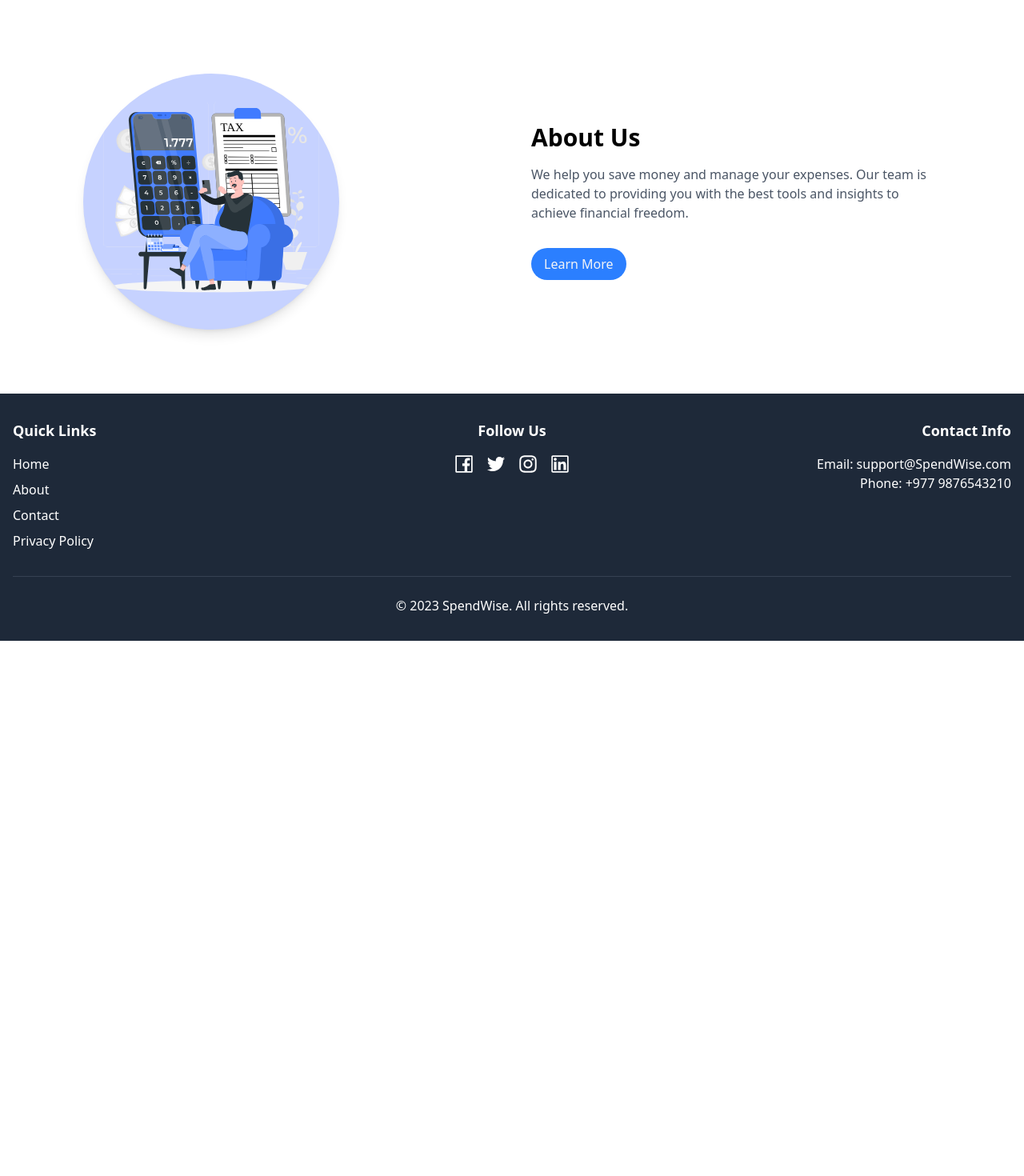
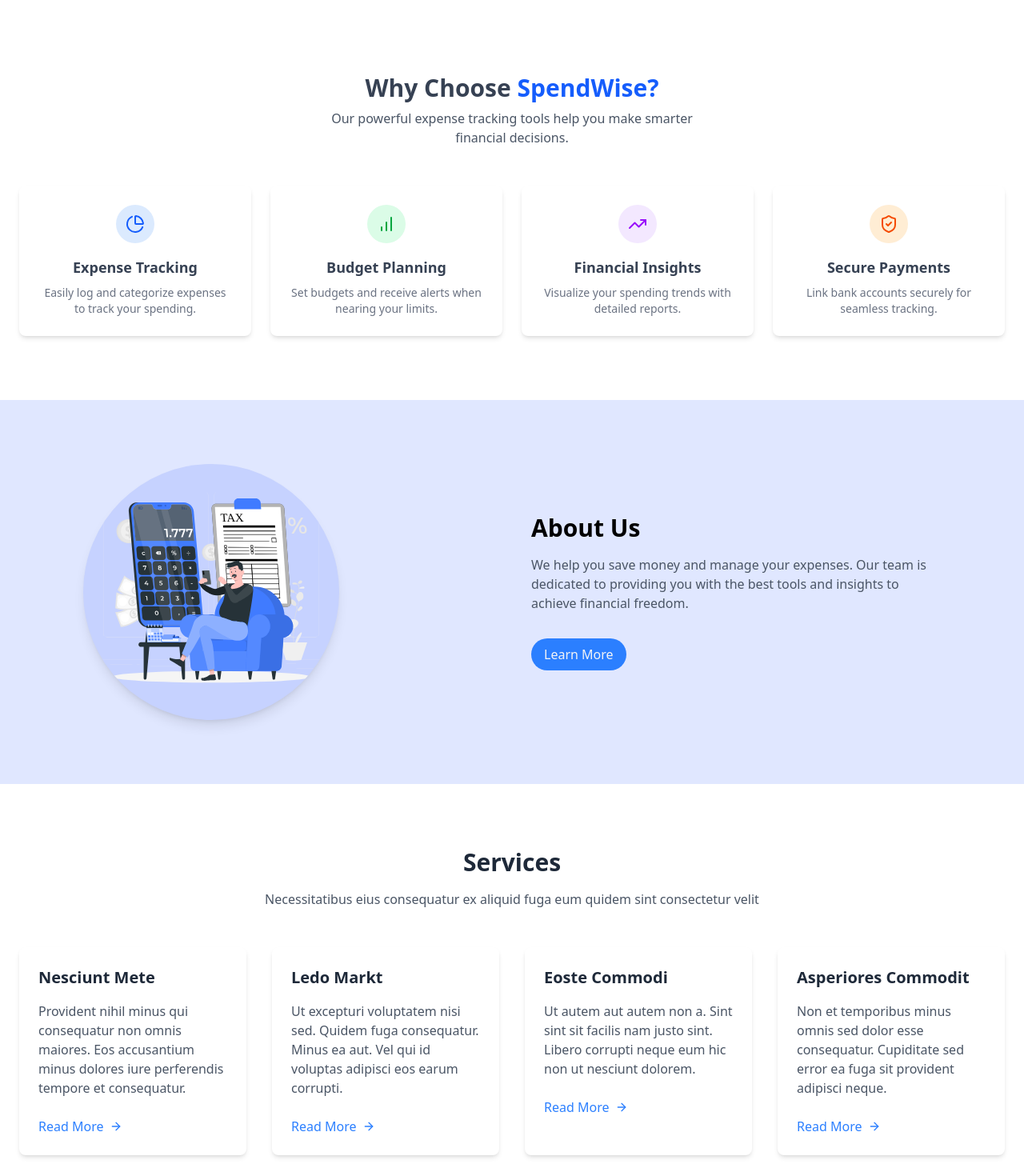
Before and after one commit to SonuThapaMagar/SpendWise, a React (Vite) app: page / in a window 1280 px wide. Shown: the part 580-2050 px from the top of the page at 80% size. Before the commit the page ends 1381 px from the top, so only its background shows below. Built offline with nearby package versions, Linux system fonts and the light colour scheme.

Commit message:
Component separated for each section

```diff
--- /dev/null
+++ b/src/content/About.jsx
@@ -0,0 +1,52 @@
+import React from "react";
+import AboutIcon from "../assets/about.svg";
+
+const About = () => {
+  return (
+    <>
+      {/* About Section */}
+      <section id="about" className="py-20 px-20 bg-indigo-100 relative">
+        {/* Wave Divider BEFORE About Section */}
+        <div className="relative w-full overflow-hidden leading-[0]">
+          <svg
+            className="absolute top-0 left-0 w-full"
+            viewBox="0 0 1200 120"
+            xmlns="http://www.w3.org/2000/svg"
+          >
+            <path
+              d="M0 60 Q 300 120, 600 60 T 1200 60 L 1200 0 L 0 0 Z"
+              className="fill-indigo-100"
+            ></path>
+          </svg>
+        </div>
+        <div className="container mx-auto px-6">
+          <div className="grid grid-cols-1 md:grid-cols-2 gap-12 items-center">
+            {/* Image on the left */}
+            <div className="flex justify-center md:justify-start">
+              <img
+                src={AboutIcon}
+                alt="About Us"
+                className="rounded-full w-64 h-64 md:w-80 md:h-80 object-cover shadow-lg bg-indigo-200"
+              />{" "}
+            </div>
+
+            {/* Content on the right */}
+            <div className="text-center md:text-left">
+              <h2 className="text-3xl font-bold">About Us</h2>
+              <p className="mt-4 text-gray-600 mb-8">
+                We help you save money and manage your expenses. Our team is
+                dedicated to providing you with the best tools and insights to
+                achieve financial freedom.
+              </p>
+              <button className="bg-blue-500 text-gray-100 px-4 py-2 rounded-full hover:bg-blue-600 transition duration-300 font-sm flex items-center justify-center">
+                Learn More
+              </button>
+            </div>
+          </div>
+        </div>
+      </section>
+    </>
+  );
+};
+
+export default About;
--- a/src/content/Content.jsx
+++ b/src/content/Content.jsx
@@ -1,7 +1,14 @@
 import React from "react";
-import { ArrowRight } from "lucide-react";
+import {
+  ArrowRight,
+  PieChart,
+  BarChart,
+  TrendingUp,
+  ShieldCheck,
+} from "lucide-react";
 import Landing from "../assets/Landing.svg";
-import About from "../assets/about.svg";
+import Services from "./Services";
+import About from "./About";
 
 const Content = () => {
   return (
@@ -57,34 +64,96 @@
         </div>
       </section>
 
-      {/* About Section */}
-      <section id="about" className="py-20  px-20 bg-white">
-        <div className="container mx-auto px-6">
-          <div className="grid grid-cols-1 md:grid-cols-2 gap-12 items-center">
-            {/* Image on the left */}
-            <div className="flex justify-center md:justify-start">
-              <img
-                src={About}
-                alt="About Us"
-                className="rounded-full w-64 h-64 md:w-80 md:h-80 object-cover shadow-lg bg-indigo-200"
-              />
+      {/*Features*/}
+
+      <section className="relative py-20 px-6 bg-gradient-to-br overflow-hidden ">
+        <div className="container mx-auto">
+          {/* Section Heading */}
+          <div className="text-center mb-12">
+            <h2 className="text-3xl font-bold text-gray-700">
+              Why Choose <span className="text-blue-600">SpendWise?</span>
+            </h2>
+            <p className="text-gray-600 max-w-lg mx-auto mt-2">
+              Our powerful expense tracking tools help you make smarter
+              financial decisions.
+            </p>
+          </div>
+
+          {/* Feature Cards */}
+          <div className="grid grid-cols-1 sm:grid-cols-2 md:grid-cols-4 gap-6 ">
+            {/* Feature 1: Expense Tracking */}
+            <div className="bg-white p-6 rounded-lg shadow-md hover:shadow-xl transition-all duration-300 flex flex-col items-center">
+              <div className="bg-blue-100 p-3 rounded-full">
+                <PieChart className="h-6 w-6 text-blue-600" />
+              </div>
+              <h3 className="text-lg font-semibold text-gray-700 mt-4">
+                Expense Tracking
+              </h3>
+              <p className="text-gray-500 text-sm text-center mt-2">
+                Easily log and categorize expenses to track your spending.
+              </p>
             </div>
 
-            {/* Content on the right */}
-            <div className="text-center md:text-left">
-              <h2 className="text-3xl font-bold">About Us</h2>
-              <p className="mt-4 text-gray-600 mb-8">
-                We help you save money and manage your expenses. Our team is
-                dedicated to providing you with the best tools and insights to
-                achieve financial freedom.
+            {/* Feature 2: Budget Planning */}
+            <div className="bg-white p-6 rounded-lg shadow-md hover:shadow-xl transition-all duration-300 flex flex-col items-center">
+              <div className="bg-green-100 p-3 rounded-full">
+                <BarChart className="h-6 w-6 text-green-600" />
+              </div>
+              <h3 className="text-lg font-semibold text-gray-700 mt-4">
+                Budget Planning
+              </h3>
+              <p className="text-gray-500 text-sm text-center mt-2">
+                Set budgets and receive alerts when nearing your limits.
               </p>
-              <button className="bg-blue-500 text-gray-100 px-4 py-2 rounded-full hover:bg-blue-600 transition duration-300 font-sm flex items-center justify-center">
-                Learn More
-              </button>
+            </div>
+
+            {/* Feature 3: Financial Insights */}
+            <div className="bg-white p-6 rounded-lg shadow-md hover:shadow-xl transition-all duration-300 flex flex-col items-center">
+              <div className="bg-purple-100 p-3 rounded-full">
+                <TrendingUp className="h-6 w-6 text-purple-600" />
+              </div>
+              <h3 className="text-lg font-semibold text-gray-700 mt-4">
+                Financial Insights
+              </h3>
+              <p className="text-gray-500 text-sm text-center mt-2">
+                Visualize your spending trends with detailed reports.
+              </p>
+            </div>
+
+            {/* Feature 4: Secure Payments */}
+            <div className="bg-white p-6 rounded-lg shadow-md hover:shadow-xl transition-all duration-300 flex flex-col items-center">
+              <div className="bg-orange-100 p-3 rounded-full">
+                <ShieldCheck className="h-6 w-6 text-orange-600" />
+              </div>
+              <h3 className="text-lg font-semibold text-gray-700 mt-4">
+                Secure Payments
+              </h3>
+              <p className="text-gray-500 text-sm text-center mt-2">
+                Link bank accounts securely for seamless tracking.
+              </p>
             </div>
           </div>
         </div>
+        {/* Wave Divider at the Bottom of Hero Section */}
+        <div className="absolute bottom-0 left-0 w-full overflow-hidden leading-[0]">
+          <svg
+            className="relative block w-full h-20"
+            data-name="Layer 1"
+            xmlns="http://www.w3.org/2000/svg"
+            viewBox="0 0 1200 120"
+            preserveAspectRatio="none"
+          >
+            <path
+              d="M0 60 Q 300 120, 600 60 T 1200 60 L 1200 120 L 0 120 Z"
+              className="fill-white"
+            ></path>
+          </svg>
+        </div>
       </section>
+
+      <About></About>
+
+      <Services></Services>
     </div>
   );
 };
--- /dev/null
+++ b/src/content/Services.jsx
@@ -0,0 +1,91 @@
+import React from "react";
+import { ArrowRight } from "lucide-react";
+const Services = () => {
+  return (
+    <section id="services" className="py-20 px-6 bg-white">
+      <div className="container mx-auto">
+        {/* Section Heading */}
+        <div className="text-center mb-12">
+          <h2 className="text-3xl font-bold text-gray-800">Services</h2>
+          <p className="text-gray-600 max-w-2xl mx-auto mt-4">
+            Necessitatibus eius consequatur ex aliquid fuga eum quidem sint
+            consectetur velit
+          </p>
+        </div>
+
+        {/* Service Cards */}
+        <div className="grid grid-cols-1 md:grid-cols-2 lg:grid-cols-4 gap-8">
+          {/* Service 1: Nesciunt Mete */}
+          <div className="bg-white p-6 rounded-lg shadow-md hover:shadow-lg transition-shadow">
+            <h3 className="text-xl font-semibold text-gray-800 mb-4">
+              Nesciunt Mete
+            </h3>
+            <p className="text-gray-600 mb-6">
+              Provident nihil minus qui consequatur non omnis maiores. Eos
+              accusantium minus dolores iure perferendis tempore et consequatur.
+            </p>
+            <a
+              href="#"
+              className="text-blue-500 hover:text-blue-600 flex items-center"
+            >
+              Read More <ArrowRight className="ml-2 h-4 w-4" />
+            </a>
+          </div>
+
+          {/* Service 2: Ledo Markt */}
+          <div className="bg-white p-6 rounded-lg shadow-md hover:shadow-lg transition-shadow">
+            <h3 className="text-xl font-semibold text-gray-800 mb-4">
+              Ledo Markt
+            </h3>
+            <p className="text-gray-600 mb-6">
+              Ut excepturi voluptatem nisi sed. Quidem fuga consequatur. Minus
+              ea aut. Vel qui id voluptas adipisci eos earum corrupti.
+            </p>
+            <a
+              href="#"
+              className="text-blue-500 hover:text-blue-600 flex items-center"
+            >
+              Read More <ArrowRight className="ml-2 h-4 w-4" />
+            </a>
+          </div>
+
+          {/* Service 3: Eoste Commodi */}
+          <div className="bg-white p-6 rounded-lg shadow-md hover:shadow-lg transition-shadow">
+            <h3 className="text-xl font-semibold text-gray-800 mb-4">
+              Eoste Commodi
+            </h3>
+            <p className="text-gray-600 mb-6">
+              Ut autem aut autem non a. Sint sint sit facilis nam justo sint.
+              Libero corrupti neque eum hic non ut nesciunt dolorem.
+            </p>
+            <a
+              href="#"
+              className="text-blue-500 hover:text-blue-600 flex items-center"
+            >
+              Read More <ArrowRight className="ml-2 h-4 w-4" />
+            </a>
+          </div>
+
+          {/* Service 4: Asperiores Commodit */}
+          <div className="bg-white p-6 rounded-lg shadow-md hover:shadow-lg transition-shadow">
+            <h3 className="text-xl font-semibold text-gray-800 mb-4">
+              Asperiores Commodit
+            </h3>
+            <p className="text-gray-600 mb-6">
+              Non et temporibus minus omnis sed dolor esse consequatur.
+              Cupiditate sed error ea fuga sit provident adipisci neque.
+            </p>
+            <a
+              href="#"
+              className="text-blue-500 hover:text-blue-600 flex items-center"
+            >
+              Read More <ArrowRight className="ml-2 h-4 w-4" />
+            </a>
+          </div>
+        </div>
+      </div>
+    </section>
+  );
+};
+
+export default Services;
```
